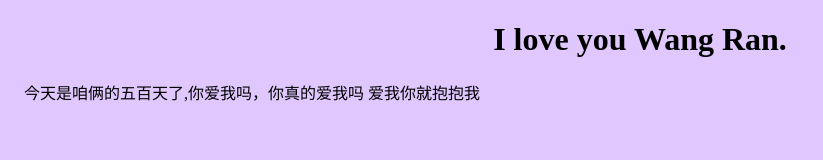
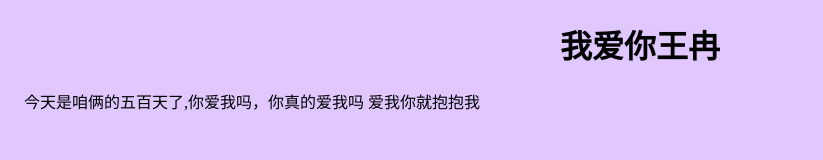
Before and after one commit to 15230524106/love.github.io, a plain HTML site: page index.html in a window 1280 px wide. Shown: the whole page, without its empty margins (0-823 px from the left). Drawn offline with Linux system fonts and the light colour scheme.

Commit message:
Update index.html

```diff
--- a/index.html
+++ b/index.html
@@ -6,7 +6,7 @@
 
   </head>
   <body style="background-color:#e0c8ff">
-	<h1 style="text-align:center">I love you Wang Ran.</h1>
+	<h1 style="text-align:center">我爱你王冉</h1>
 	<p>&nbsp&nbsp;&nbsp&nbsp今天是咱俩的五百天了,你爱我吗，你真的爱我吗 爱我你就抱抱我</p>
   </body>
 </html>
```
